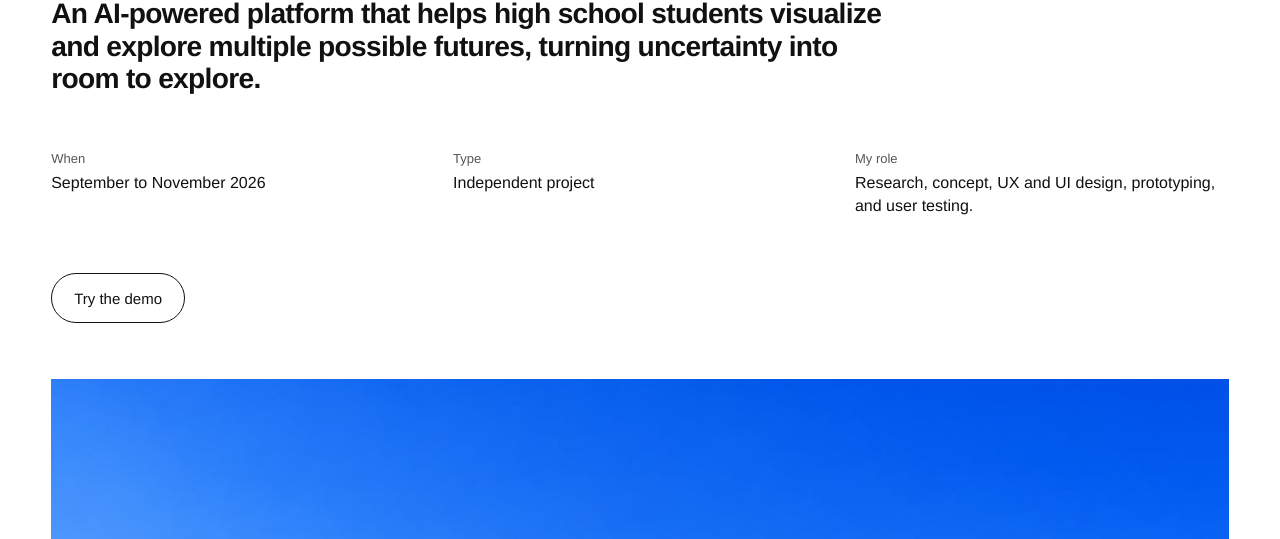
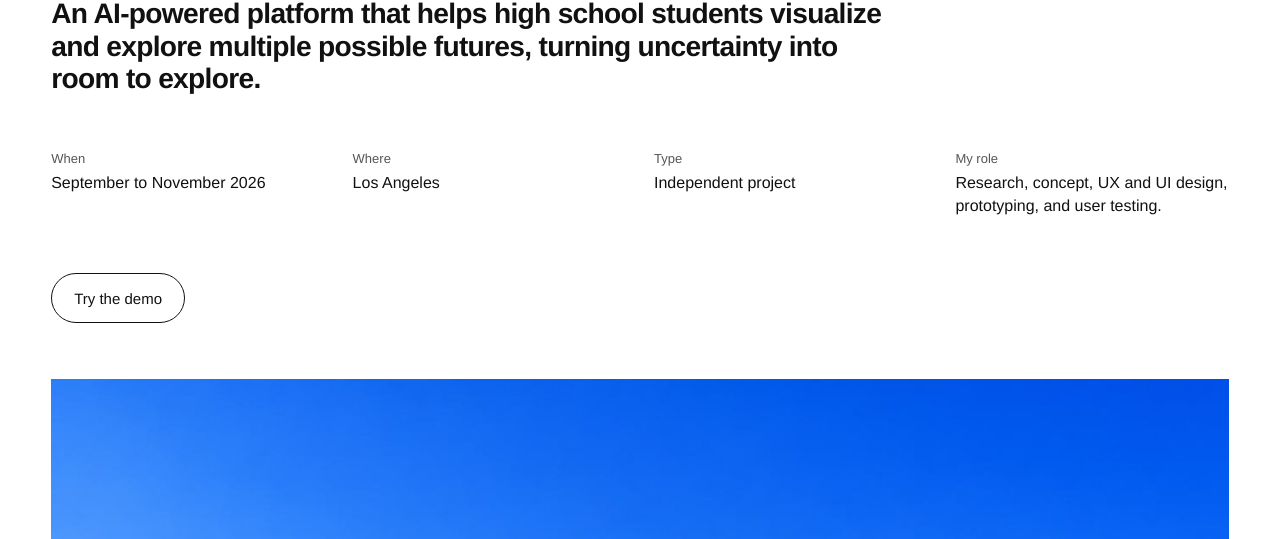
Before and after one commit to swaelle/ellezhou-portfolio, a plain HTML site: page choiceprint.html in a window 1280 px wide. Shown: the part 261-800 px from the top of the page. Drawn offline with Linux system fonts and the light colour scheme.

Commit message:
Choiceprint: add location
Co-Authored-By: Claude Opus 5.5 <noreply@anthropic.com>
Claude-Session: https://claude.ai/code/session_011szmmwpLu8rugtxMC3M2fz

```diff
--- a/choiceprint.html
+++ b/choiceprint.html
@@ -41,6 +41,7 @@ html{scroll-behavior:smooth}
 
 <div style="display: grid; grid-template-columns: repeat(auto-fit, minmax(200px, 1fr)); gap: 28px">
 <div style="display: flex; flex-direction: column; gap: 6px"><p style="margin: 0; font-size: 13px; font-weight: 500; color: #555555">When</p><p style="margin: 0; font-size: 16px; line-height: 1.4; font-weight: 300">September to November 2026</p></div>
+<div style="display: flex; flex-direction: column; gap: 6px"><p style="margin: 0; font-size: 13px; font-weight: 500; color: #555555">Where</p><p style="margin: 0; font-size: 16px; line-height: 1.4; font-weight: 300">Los Angeles</p></div>
 <div style="display: flex; flex-direction: column; gap: 6px"><p style="margin: 0; font-size: 13px; font-weight: 500; color: #555555">Type</p><p style="margin: 0; font-size: 16px; line-height: 1.4; font-weight: 300">Independent project</p></div>
 <div style="display: flex; flex-direction: column; gap: 6px"><p style="margin: 0; font-size: 13px; font-weight: 500; color: #555555">My role</p><p style="margin: 0; font-size: 16px; line-height: 1.4; font-weight: 300">Research, concept, UX and UI design, prototyping, and user testing.</p></div>
 </div>
```
